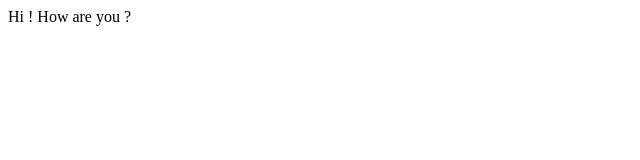
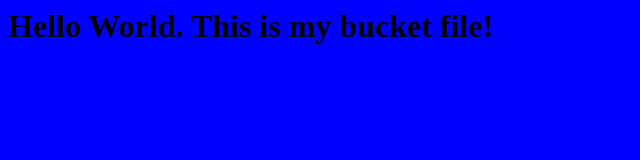
Before and after one commit to tom-cors/tom-cors.github.io, a plain HTML site: page index.html in a window 1280 px wide. Shown: the whole page, without its empty margins (0-640 px from the left). Drawn offline with Linux system fonts and the light colour scheme.

Commit message:
Update the page

```diff
--- a/index.html
+++ b/index.html
@@ -1,2 +1,12 @@
-Hi !
-How are you ?
+<html>
+<body id = 'canvas' bgcolor "red">
+<script>
+window.onload = function (){
+var col = [ 'red' , 'green' , 'blue' ] ;
+var num = Math.floor(Math.random() * 3);
+document.getElementById( "canvas" ) .style.backgroundColor=col[num];
+} ;
+</script>
+<h1>Hello World. This is my bucket file!</h 1>
+</body>
+</html>
```
